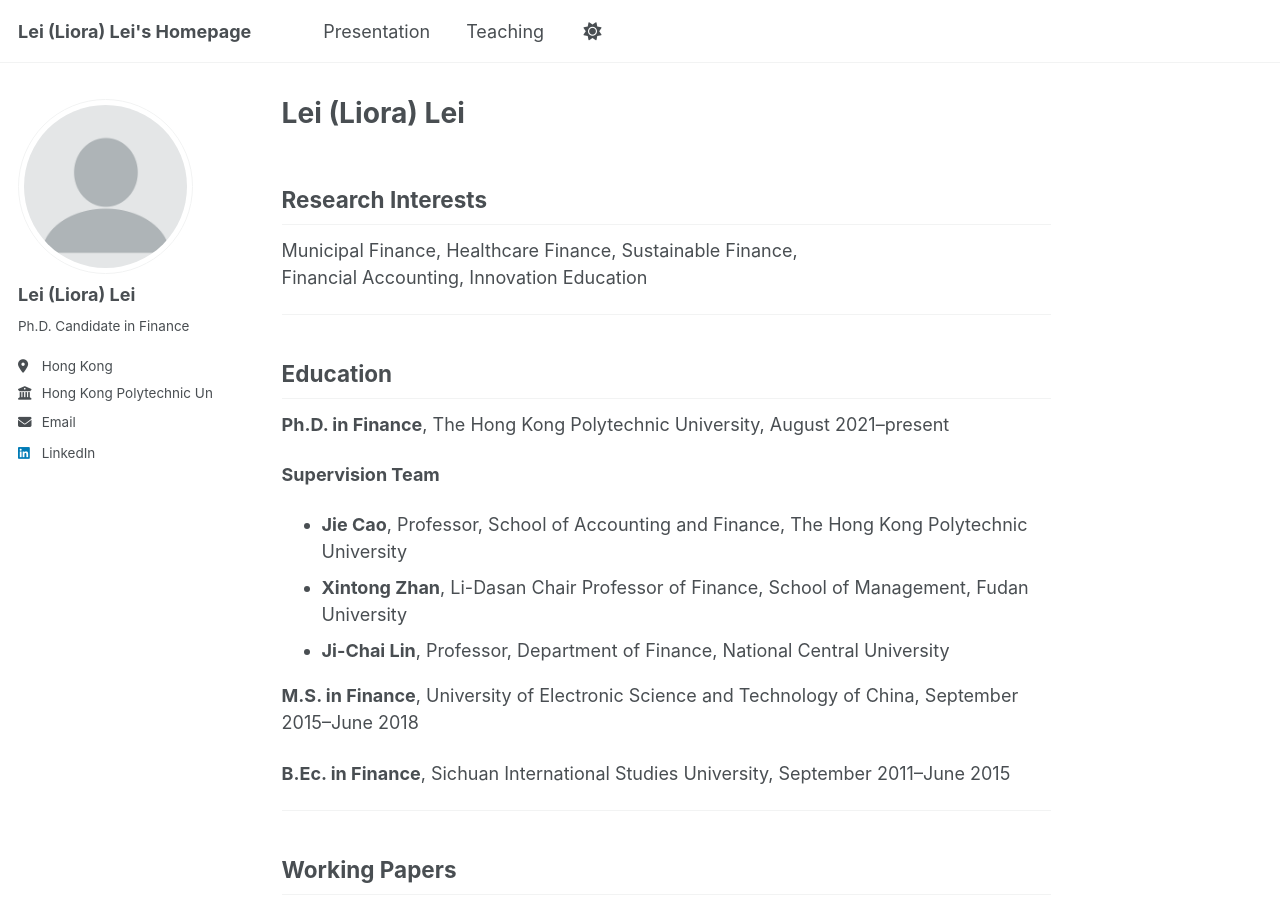
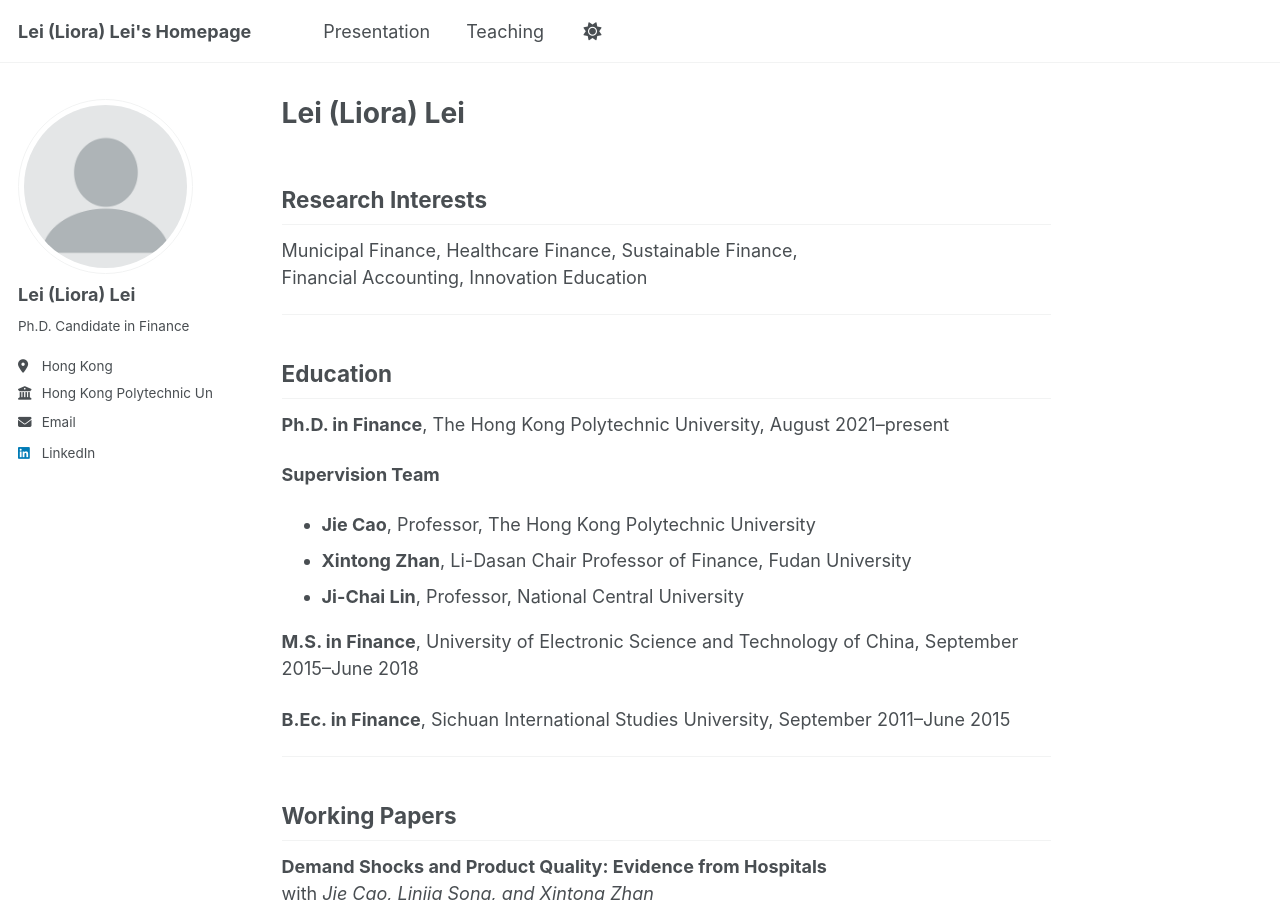
Before and after one commit to Liora-Lei/Lei-Lei, a Jekyll site: the page built from _pages/about.md, in a window 1280 px wide and 900 px high. Built offline with Jekyll 4.4.1, drawn with Linux system fonts in a browser that asks for light colours; a script that is not in the unit is left out.

Commit message:
Update about.md

```diff
--- a/_pages/about.md
+++ b/_pages/about.md
@@ -16,9 +16,9 @@
 **Ph.D. in Finance**, The Hong Kong Polytechnic University, August 2021–present
 
 **Supervision Team**
-- **Jie Cao**, Professor, School of Accounting and Finance, The Hong Kong Polytechnic University
-- **Xintong Zhan**, Li-Dasan Chair Professor of Finance, School of Management, Fudan University
-- **Ji-Chai Lin**, Professor, Department of Finance, National Central University
+- **Jie Cao**, Professor, The Hong Kong Polytechnic University
+- **Xintong Zhan**, Li-Dasan Chair Professor of Finance, Fudan University
+- **Ji-Chai Lin**, Professor, National Central University
 
 **M.S. in Finance**, University of Electronic Science and Technology of China, September 2015–June 2018
 
```
